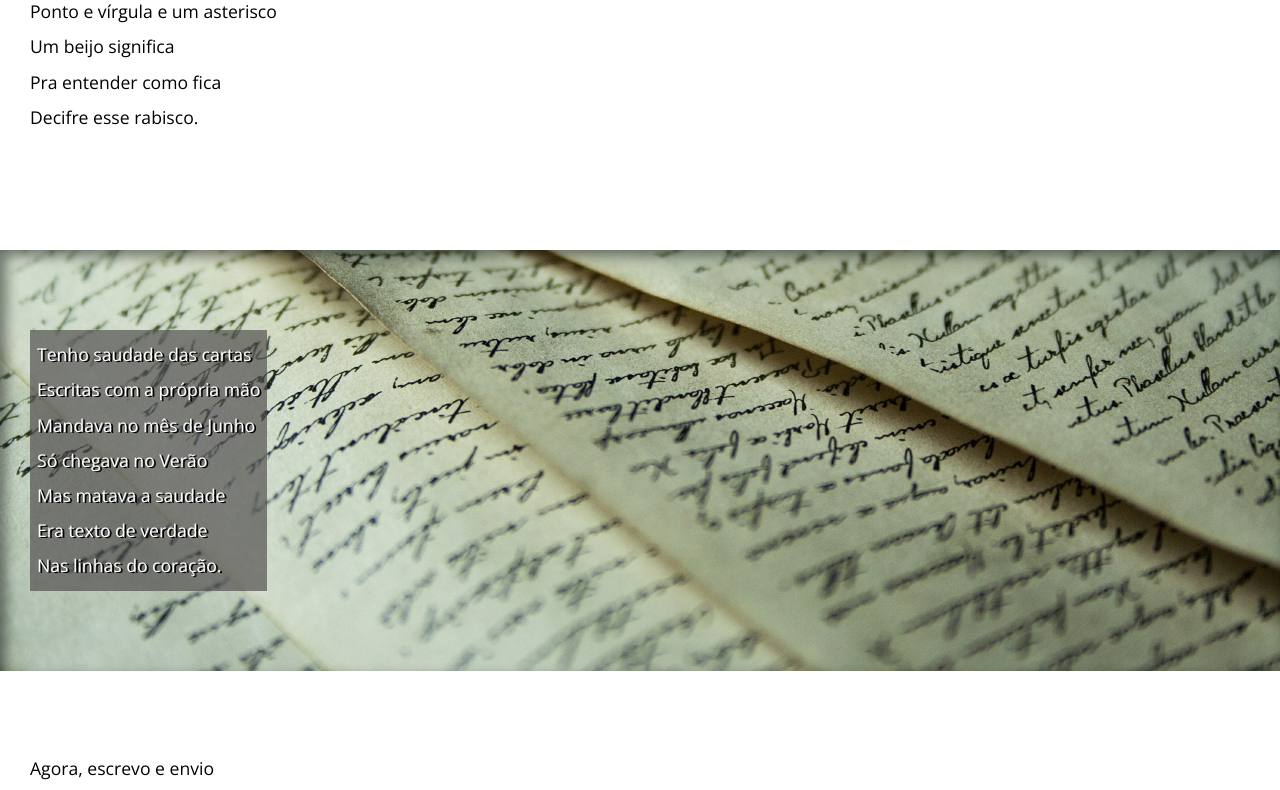
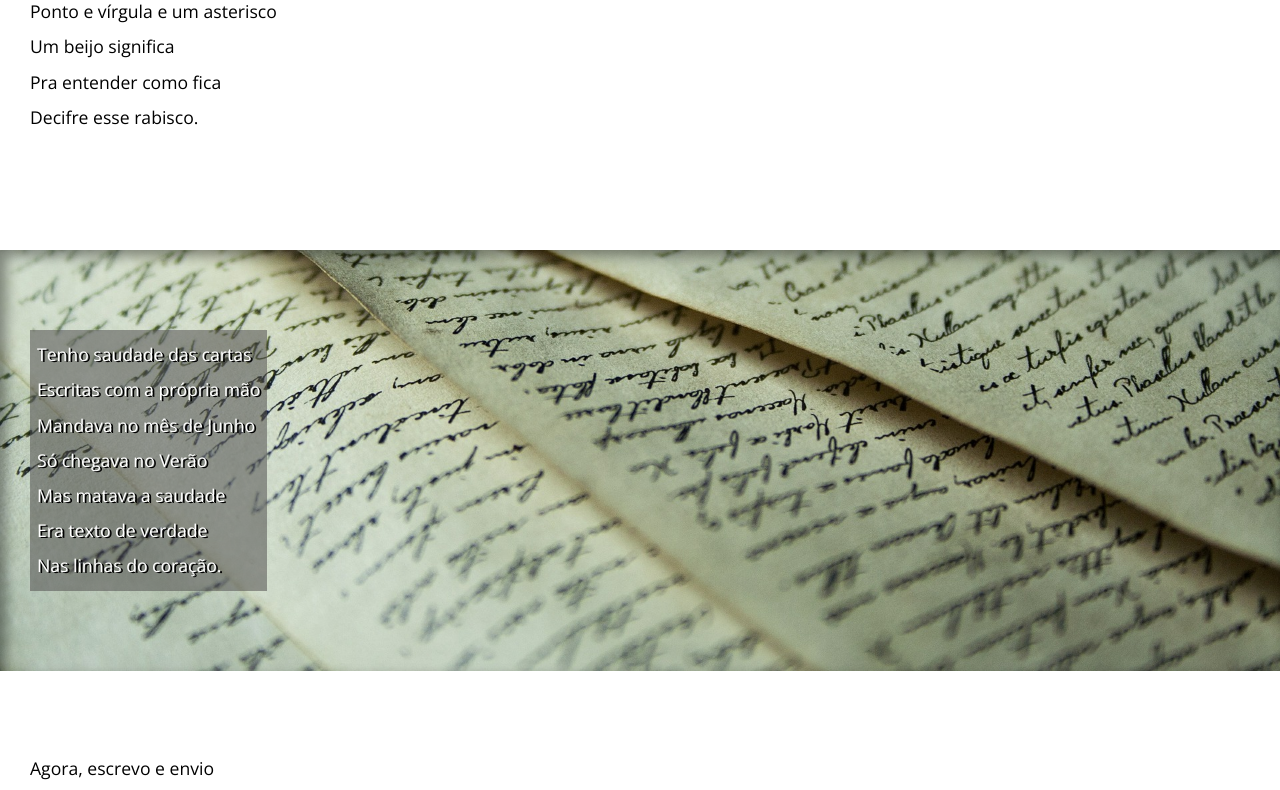
Before and after one commit to LuanSouza329/Estudos, a PHP site: page / in a window 1280 px wide. Shown: the part 1513-2303 px from the top of the page. Run offline with PHP 8.4, Linux system fonts and the light colour scheme; some web fonts are replaced.

Commit message:
''Detalhes''

```diff
--- a/HTML/desafio12/css/estilo.css
+++ b/HTML/desafio12/css/estilo.css
@@ -76,14 +76,14 @@ section#img02 {
 section.imagem {
     background-color: rgba(52, 51, 51, 0.247);
     color: white;
-    box-shadow: inset 6px 6px 13px 0px rgba(0, 0, 0, 0.468);
+    box-shadow: inset 6px 6px 13px 0px rgba(0, 0, 0, 0.404);
     background-size: cover;
     background-attachment: fixed;
 }
 
 section.imagem > p {
     display: inline-block;
-    background-color: rgba(80, 78, 78, 0.673);
+    background-color: rgba(80, 78, 78, 0.538);
     padding: 7px;
     text-shadow: 2px 1px 0px black;
 }
```
